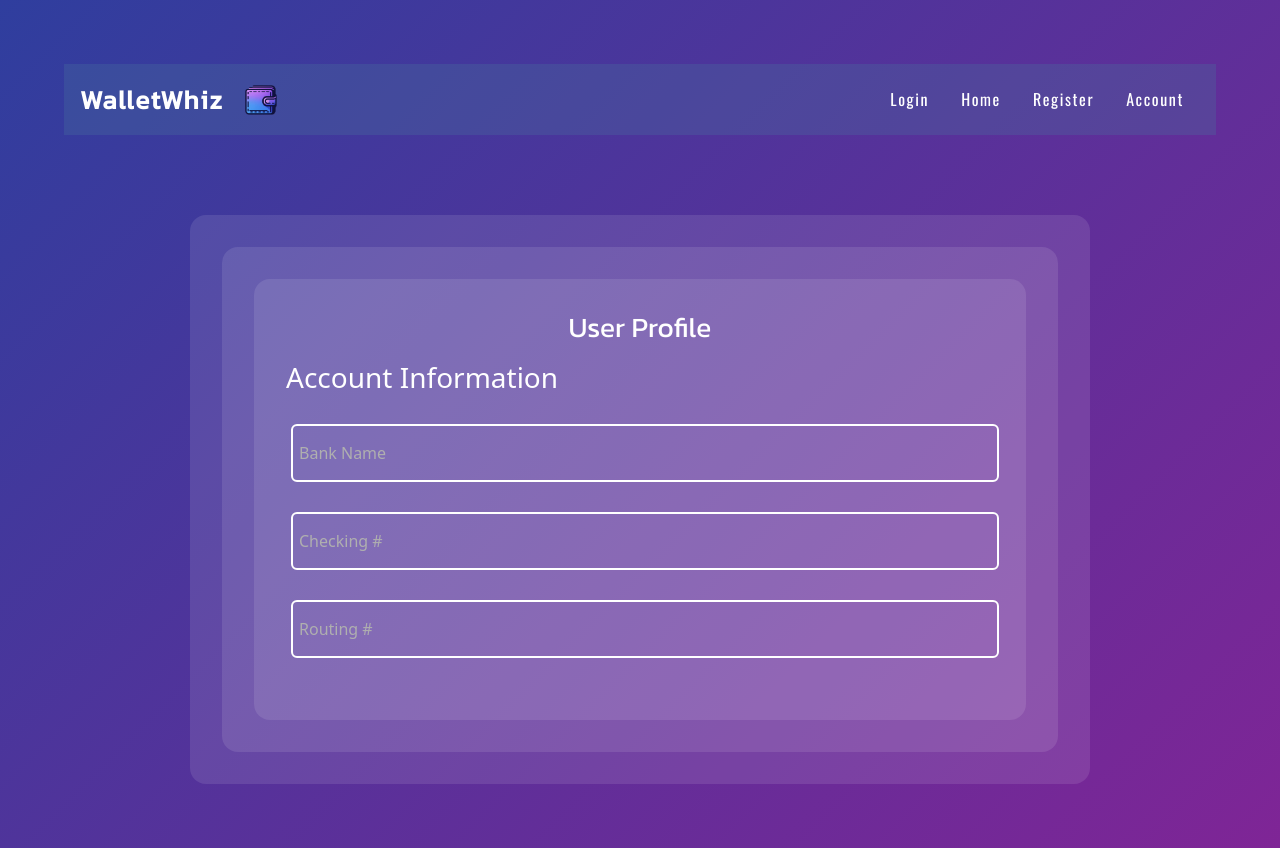
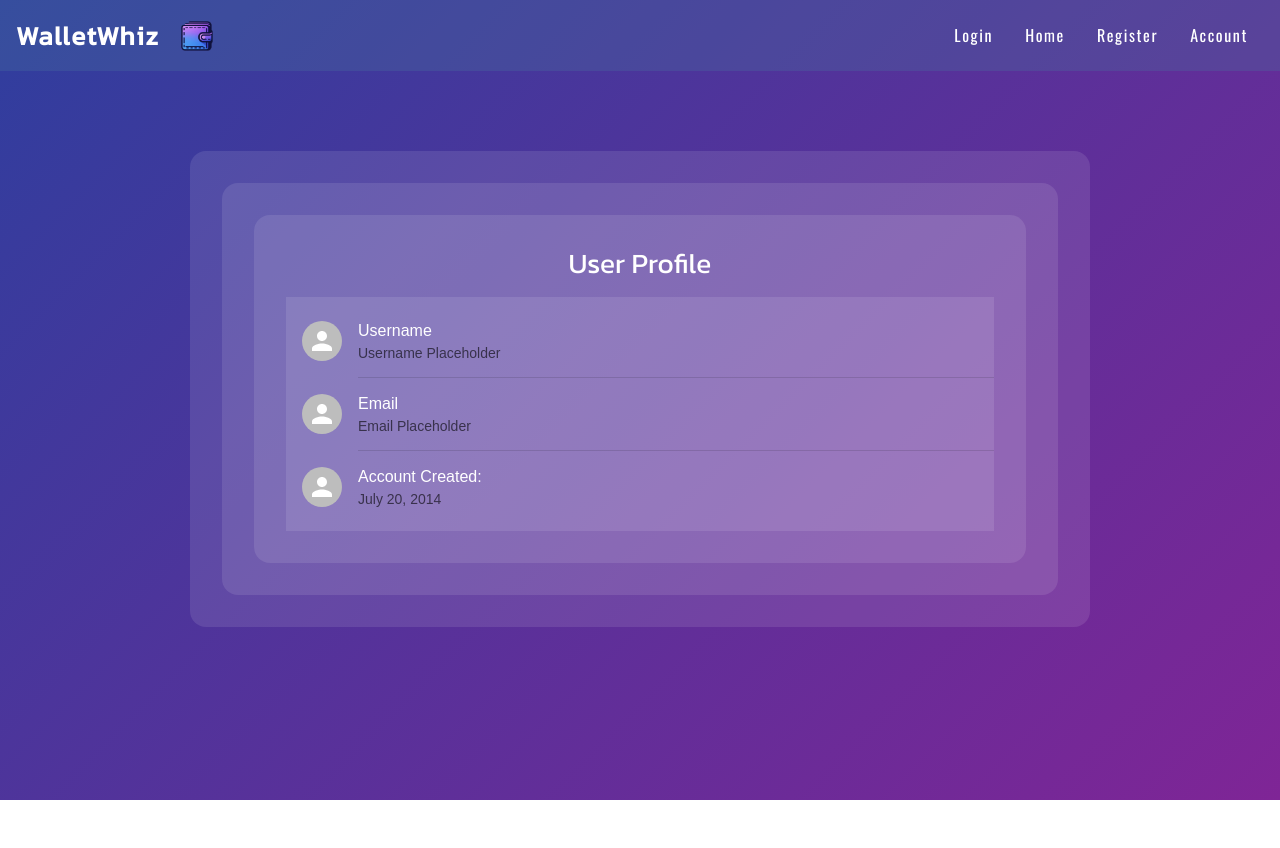
Before and after one commit to cslunsford/wallet-whiz-2.0, a React (Vite) app in the folder client/: page /user in a window 1280 px wide. After the commit the page ends 800 px from the top, so only its background shows below. Built offline with nearby package versions, Linux system fonts and the light colour scheme; no server answers.

Commit message:
updating user page to house user info

```diff
--- a/client/src/pages/user.jsx
+++ b/client/src/pages/user.jsx
@@ -6,8 +6,16 @@ import PlaidButton from '../components/PlaidButton';
 import { useMutation, useQuery } from '@apollo/client';
 import { FETCH_PLAID_DATA } from "../utils/mutations";
 import { USER } from '../utils/queries';
+import List from '@mui/material/List';
+import ListItem from '@mui/material/ListItem';
+import ListItemText from '@mui/material/ListItemText';
+import ListItemAvatar from '@mui/material/ListItemAvatar';
+import Avatar from '@mui/material/Avatar';
+import Divider from '@mui/material/Divider';
 
-function User() {;
+
+function User() {
+    ;
     const [fetchPlaidData] = useMutation(FETCH_PLAID_DATA);
     const { loading, error, data } = useQuery(USER);
 
@@ -24,53 +32,41 @@ function User() {;
 
     return (
         <div className="container upperContainer">
-        <div className='container'>
-            <div className="container registerPage">
-                <h3 className="tagline">User Profile</h3>
-                <div className="displayCards">
-                    <h3 className="cardHeader">Account Information</h3>
-                    <div className="form-floating formInputs">
-                        <input
-                            type="email"
-                            className="form-control"
-                            id="registerEmail"
-                            name="email"
-                            placeholder="name@example.com"
-                        />
-                        <label className="formLabel" htmlFor="floatingInput">
-                            Bank Name
-                        </label>
-                    </div>
-                    <div className="form-floating formInputs">
-                        <input
-                            type="password"
-                            className="form-control"
-                            id="registerPassword"
-                            name="password"
-                            placeholder="Password"
-                        />
-                        <label className="formLabel" htmlFor="floatingPassword">
-                            Checking #
-                        </label>
-                    </div>
-                    <div className="form-floating formInputs">
-                        <input
-                            type="password"
-                            className="form-control"
-                            id="repeatPassword"
-                            name="passwordConfirm"
-                            placeholder="Password"
-                        />
-                        <label className="formLabel" htmlFor="floatingPassword">
-                            Routing #
-                        </label>
-                    </div>
-                    {data && data.user && !data.user.plaidAccessToken && (
-                    <PlaidButton userId={data.user._id} />
-                )}
+            <div className='container'>
+                <div className="container registerPage">
+                    <h3 className="tagline">User Profile</h3>
+                    <List
+                        sx={{
+                            width: '100%',
+                            bgcolor: 'rgba(255, 255, 255, 0.1)',
+                        }}
+                    >
+                        <ListItem>
+                            <ListItemAvatar>
+                                <Avatar>
+                                </Avatar>
+                            </ListItemAvatar>
+                            <ListItemText primary="Username" secondary="Username Placeholder" />
+                        </ListItem>
+                        <Divider variant="inset" component="li" />
+                        <ListItem>
+                            <ListItemAvatar>
+                                <Avatar>
+                                </Avatar>
+                            </ListItemAvatar>
+                            <ListItemText primary="Email" secondary="Email Placeholder" />
+                        </ListItem>
+                        <Divider variant="inset" component="li" />
+                        <ListItem>
+                            <ListItemAvatar>
+                                <Avatar>
+                                </Avatar>
+                            </ListItemAvatar>
+                            <ListItemText primary="Account Created:" secondary="July 20, 2014" />
+                        </ListItem>
+                    </List>
                 </div>
             </div>
-        </div>
         </div>
     );
 };
--- a/client/src/utils/index.css
+++ b/client/src/utils/index.css
@@ -244,11 +244,9 @@
 
 
 body {
-
-
     min-height: 100vh;
     background: linear-gradient(135deg, #2F3E9E 0%, #7F2596 100%);
-    padding: 4rem;
+    padding: 0;
     color: #fff;
     width: 100vw;
     /* Default text color set to white for all child elements */
```
